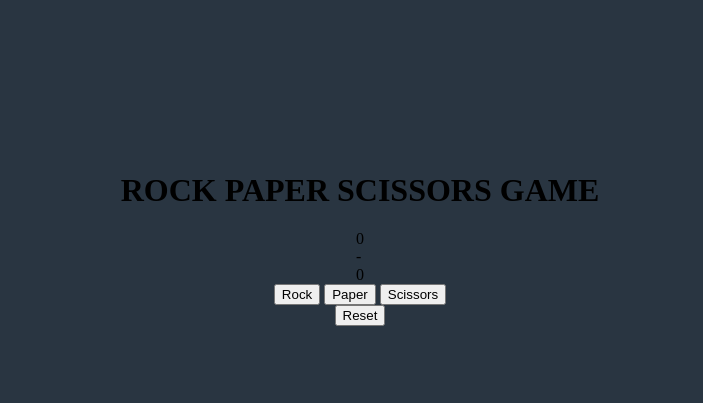
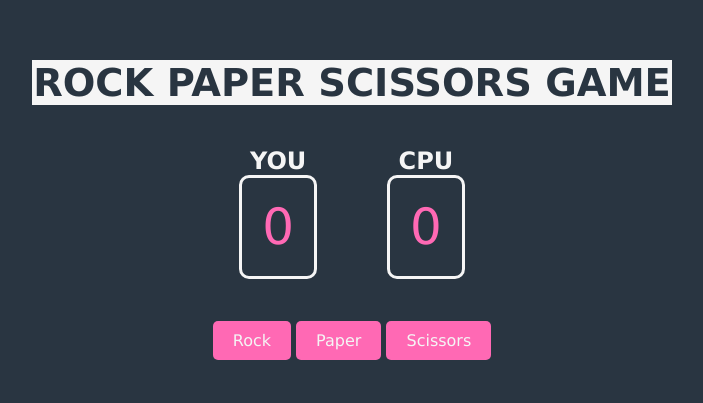
Before and after one commit to jacob-dt/rock-paper-scissors, a plain HTML site: page index.html in a window 1280 px wide. Shown: the part 170-573 px from the top of the page, without its empty margins (288-991 px from the left). Drawn offline with Linux system fonts and the light colour scheme.

Commit message:
add styling

```diff
--- a/index.html
+++ b/index.html
@@ -13,9 +13,14 @@
         </header>
 
         <div class="scores">
-            <div id="player-score">0</div>
-            <div>-</div>
-            <div id="computer-score">0</div>
+            <div class="player-box">
+                <h2>YOU</h2>
+                <div id="player-score">0</div>
+            </div>
+            <div class="computer-box">
+                <h2>CPU</h2>
+                <div id="computer-score">0</div>
+            </div>
         </div>
 
         <div class="buttons">
--- a/style.css
+++ b/style.css
@@ -1,3 +1,9 @@
+* {
+    font-family: Verdana, Geneva, Tahoma, sans-serif;
+    margin: 0;
+    padding: 0;
+}
+
 body {
     overflow: hidden;
     background-color: rgb(41, 53, 65);
@@ -8,3 +14,89 @@ body {
     align-items: center;
     justify-content: center;
 }
+
+header {
+    font-size: larger;
+    display: flex;
+    align-items: center;
+    justify-content: center;
+    background-color: whitesmoke;
+    color: rgb(41, 53, 65);
+    width: 40rem;
+}
+
+.scores {
+    margin: 2rem;
+    display: flex;
+    align-items: center;
+    justify-content: center;
+    color: whitesmoke;
+    gap: 50px;
+}
+
+.player-box {
+    display: flex;
+    flex-direction: column;
+    justify-content: center;
+    align-items: center;
+    margin: 10px;
+}
+
+#player-score {
+    border: 3px solid whitesmoke;
+    border-radius: 10px;
+    padding: 20px;
+    font-size: 50px;
+    color: hotpink;
+}
+
+.computer-box {
+    display: flex;
+    flex-direction: column;
+    align-items: center;
+    justify-content: center;
+    margin: 10px;
+}
+
+#computer-score {
+    border: 3px solid whitesmoke;
+    border-radius: 10px;
+    padding: 20px;
+    font-size: 50px;
+    color: hotpink;
+}
+
+.reset {
+    display: none;
+}
+
+button {
+    display: inline-block;
+    padding: 10px 20px;
+    border: none;
+    border-radius: 5px;
+    background-color: hotpink;
+    color: whitesmoke;
+    text-align: center;
+    text-decoration: none;
+    font-size: 16px;
+    cursor: pointer;
+    transition: background-color 0.3s ease;
+}
+
+button:hover {
+    background-color: rgb(255, 62, 159);
+}
+
+button:active {
+    background-color: rgb(255, 2, 128);
+}
+
+.result {
+    text-align: center;
+    font-size: 18px;
+    margin-top: 20px;
+    padding: 10px;
+    border-radius: 5px;
+    color: whitesmoke;
+}
```
Also changed, not shown: index.js (+0 -40 lines).
